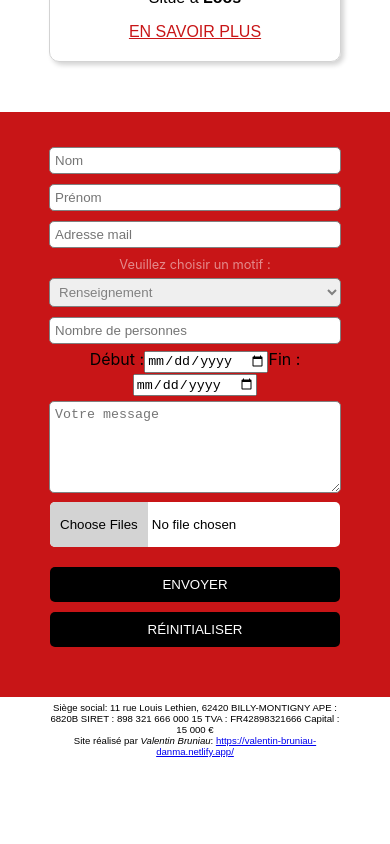
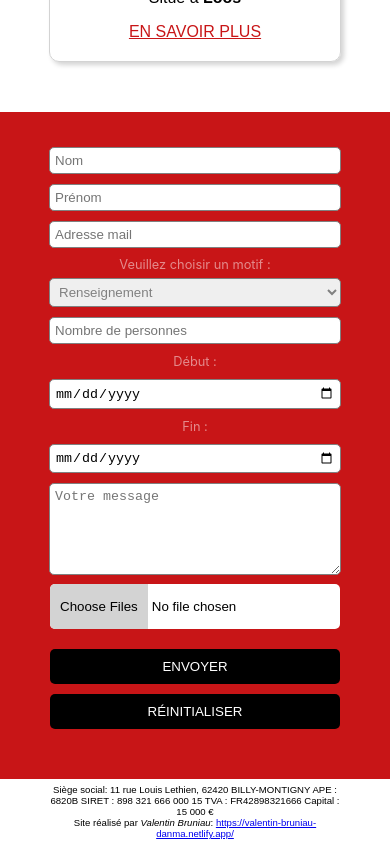
Before and after one commit to valentinbr16/4K_Immo, a React (Create React App) app: page / in a window 390 px wide. Shown: the part 2348-3192 px from the top of the page. Before the commit the page ends 3110 px from the top, so only its background shows below. Built offline with nearby package versions, Linux system fonts and the light colour scheme.

Commit message:
CSS & responsive 2 nouveaux champs formulips fps

```diff
--- a/src/Form.css
+++ b/src/Form.css
@@ -5,17 +5,23 @@
     background-color: #c81517;
 }
 
-.form__mail, .form__comment, .form__firstname, .form__lastname, .form__nbOfPerson {
+.form__mail, .form__comment, .form__firstname, .form__lastname, .form__nbOfPerson, .form__date {
     width: 280px;
     padding: 5px;
     margin: 5px 0;
 }
 
-.form__label {
+.form__label, .form__dateLabel {
     margin: 5px 0;
     font-size: 0.8rem;
     color: rgba(255, 255, 255, 0.5);
 }
+
+.form__date__label {
+    display: flex;
+    flex-direction: column;
+    align-items: center;
+  }
 
 .form__reason {
     width: 292px;
@@ -32,12 +38,12 @@
     max-height: 80px;
 }
 
-.form__mail, .form__comment, .form__firstname, .form__lastname, .form__reason, .form__nbOfPerson {
+.form__mail, .form__comment, .form__firstname, .form__lastname, .form__reason, .form__nbOfPerson, .form__date {
     border: solid 1px grey;
     border-radius: 5px;
 }
 
-.form__mail:focus, .form__comment:focus, .form__firstname:focus, .form__lastname:focus, .form__nbOfPerson:focus {
+.form__mail:focus, .form__comment:focus, .form__firstname:focus, .form__lastname:focus, .form__nbOfPerson:focus, .form__dates:focus {
     border: solid 3px #c81517;
 }
 
@@ -83,7 +89,7 @@
         width: 400px;
     }
 
-    .form__name {
+    .form__name, .form__dates {
         display: flex;
         justify-content: center;
         flex-wrap: nowrap;
@@ -94,7 +100,7 @@
         max-width: 400px;
     }
 
-    .form__firstname, .form__lastname {
+    .form__firstname, .form__lastname, .form__date {
         width: 188px;
         margin: 5px;
     }
@@ -130,7 +136,7 @@
         max-width: 600px;
     }
 
-    .form__firstname, .form__lastname {
+    .form__firstname, .form__lastname, .form__date {
         width: 290px;
         margin: 5px;
     }
--- a/src/Form.js
+++ b/src/Form.js
@@ -36,12 +36,16 @@ export default function Form() {
                     <input className="form__nbOfPerson" type="number" placeholder="Nombre de personnes" min='1' max='10' name="nbOfPerson" id="nbOfPerson" />
                 </div>
 
-                <div>
-                    <label htmlFor="reservationDateStart">Début :</label>
-                    <input type="date" id="reservationDateStart" name="reservationDateEntry"/>
+                <div className="form__dates">
+                    <div className="form__date__label">
+                        <label className="form__dateLabel" htmlFor="reservationDateStart">Début :</label>
+                        <input className="form__date" type="date" id="reservationDateStart" name="reservationDateEntry"/>
+                    </div>
 
-                    <label htmlFor="reservationDateEnd">Fin :</label>
-                    <input type="date" id="reservationDateEnd" name="reservationDateEntry"/>
+                    <div className="form__date__label">
+                        <label className="form__dateLabel" htmlFor="reservationDateEnd">Fin :</label>
+                        <input className="form__date" type="date" id="reservationDateEnd" name="reservationDateEntry"/>
+                    </div>
                 </div>
 
                 <div>
```
